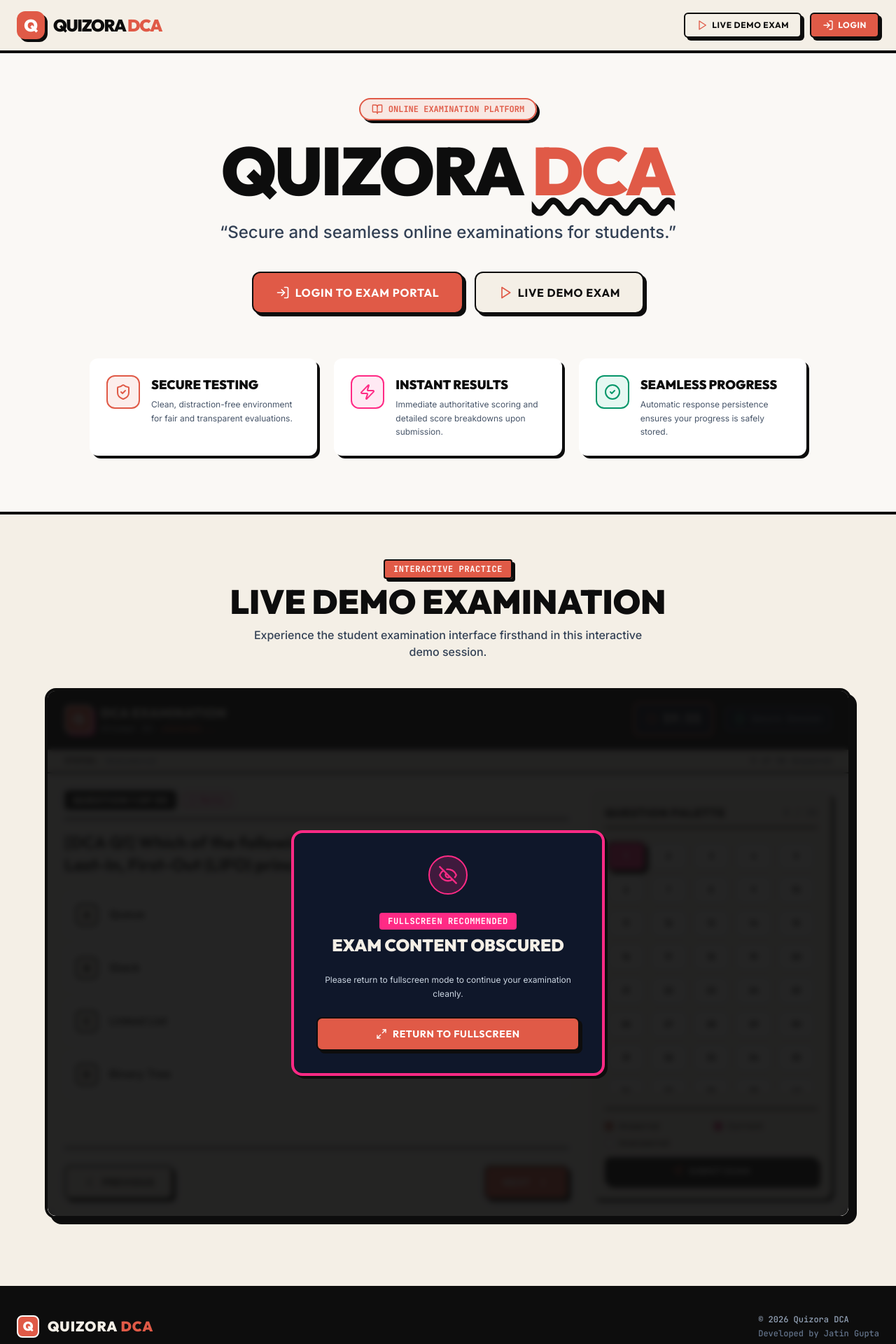
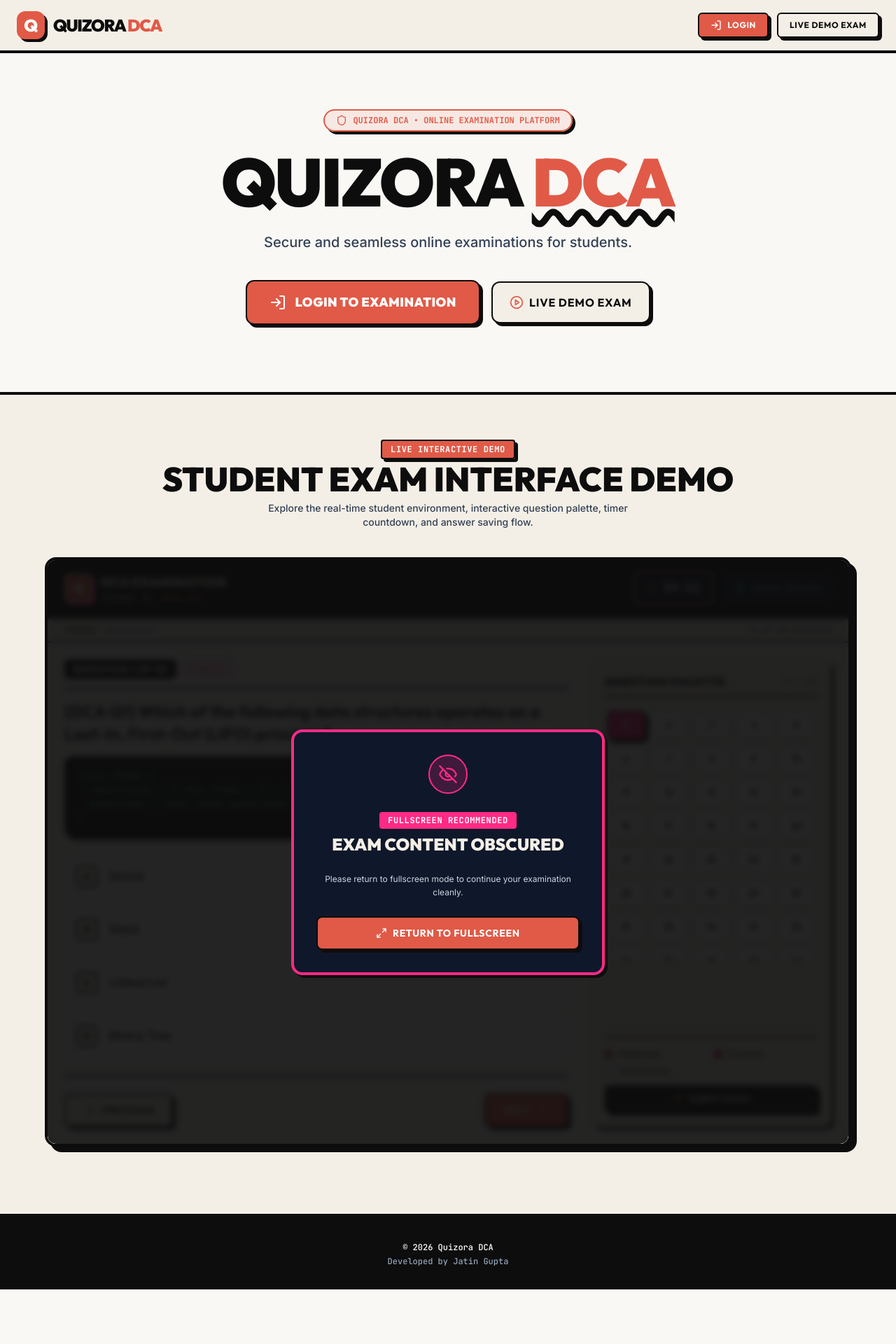
Before and after one commit to jatin009v/Quizora, a Next.js app: page / in a window 1280 px wide. Shown: the top 1920 px of the page at 70% size. After the commit the page ends 1842 px from the top, so only its background shows below. Built offline with nearby package versions, Linux system fonts and the light colour scheme.

Commit message:
feat: clean public homepage with login-first hero and remove technical architecture disclosures

```diff
--- a/app/page.tsx
+++ b/app/page.tsx
@@ -1,43 +1,21 @@
 'use client';
 
 import React, { useRef, useEffect } from 'react';
-import { useRouter } from 'next/navigation';
 import gsap from 'gsap';
 import { MagneticButton } from '@/components/ui/MagneticButton';
 import { ExamInterface } from '@/components/exam/ExamInterface';
-import {
-  LogIn,
-  Play,
-  ShieldCheck,
-  Zap,
-  CheckCircle2,
-  BookOpen,
-} from 'lucide-react';
+import { LogIn, PlayCircle, Shield } from 'lucide-react';
 import { ClientQuestion, ExamAttempt } from '@/types/database';
+import Link from 'next/link';
 
-// Sample DCA Demo Dataset for live preview
+// Sample 50-Question DCA Demo Dataset for immediate testing
 const generateSampleQuestions = (): ClientQuestion[] => {
   const topics = [
-    {
-      text: 'Which of the following data structures operates on a Last-In, First-Out (LIFO) principle?',
-      opts: ['Queue', 'Stack', 'Linked List', 'Binary Tree'],
-    },
-    {
-      text: 'What is the worst-case time complexity of QuickSort algorithm?',
-      opts: ['O(n log n)', 'O(n)', 'O(n²)', 'O(1)'],
-    },
-    {
-      text: 'In relational databases, which key uniquely identifies each record in a table?',
-      opts: ['Foreign Key', 'Primary Key', 'Candidate Key', 'Composite Key'],
-    },
-    {
-      text: 'Which HTTP status code corresponds to "Unauthorized Access"?',
-      opts: ['400 Bad Request', '401 Unauthorized', '403 Forbidden', '404 Not Found'],
-    },
-    {
-      text: 'What does CSS specificity rule dictate when two conflicting styles apply to an element?',
-      opts: ['Inline > ID > Class > Element', 'Element > Class > ID > Inline', 'Order in file only', 'Alphabetical order'],
-    },
+    { text: 'Which of the following data structures operates on a Last-In, First-Out (LIFO) principle?', opts: ['Queue', 'Stack', 'Linked List', 'Binary Tree'], snippet: 'class Stack {\n  constructor() { this.items = []; }\n  push(item) { this.items.push(item); }\n}' },
+    { text: 'What is the worst-case time complexity of QuickSort algorithm?', opts: ['O(n log n)', 'O(n)', 'O(n²)', 'O(1)'], snippet: null },
+    { text: 'In SQL, which constraint is used to ensure all values in a column are unique and uniquely identify a row?', opts: ['FOREIGN KEY', 'PRIMARY KEY', 'CHECK', 'DEFAULT'], snippet: null },
+    { text: 'Which HTTP status code corresponds to "Unauthorized Access"?', opts: ['400 Bad Request', '401 Unauthorized', '403 Forbidden', '404 Not Found'], snippet: null },
+    { text: 'What does CSS specificity rule dictate when two conflicting styles apply to the same element?', opts: ['Inline > ID > Class > Element', 'Element > Class > ID > Inline', 'Order in file only', 'Alphabetical order'], snippet: null },
   ];
 
   const questions: ClientQuestion[] = [];
@@ -53,6 +31,7 @@ const generateSampleQuestions = (): ClientQuestion[] => {
       option_c: base.opts[2],
       option_d: base.opts[3],
       marks: (i % 5) + 1,
+      code_snippet: base.snippet || undefined,
       created_at: new Date().toISOString(),
       updated_at: new Date().toISOString(),
     });
@@ -63,9 +42,9 @@ const generateSampleQuestions = (): ClientQuestion[] => {
 const demoQuestions = generateSampleQuestions();
 
 const demoAttempt: ExamAttempt = {
-  id: 'a1b2c3d4-e5f6-7890-abcd-1234567890ab',
-  user_id: 'usr-student-001',
-  paper_id: 'paper-dca-2026',
+  id: 'demo-attempt-001',
+  user_id: 'usr-demo-student',
+  paper_id: 'paper-demo-2026',
   status: 'IN_PROGRESS',
   started_at: new Date().toISOString(),
   expires_at: new Date(Date.now() + 3600 * 1000).toISOString(),
@@ -81,13 +60,12 @@ const demoAttempt: ExamAttempt = {
 };
 
 export default function Home() {
-  const router = useRouter();
   const heroRef = useRef<HTMLDivElement>(null);
   const examSectionRef = useRef<HTMLDivElement>(null);
 
   useEffect(() => {
     const ctx = gsap.context(() => {
-      gsap.from('.hero-badge', { y: -20, opacity: 0, duration: 0.7, ease: 'power2.out' });
+      gsap.from('.hero-badge', { y: -20, opacity: 0, duration: 0.7, ease: 'back.out(1.7)' });
       gsap.from('.hero-title', { y: 30, opacity: 0, duration: 0.8, delay: 0.15, ease: 'power3.out' });
       gsap.from('.hero-sub', { y: 20, opacity: 0, duration: 0.7, delay: 0.3, ease: 'power2.out' });
       gsap.from('.hero-cta', { scale: 0.95, opacity: 0, duration: 0.5, delay: 0.45, ease: 'power2.out' });
@@ -100,13 +78,9 @@ export default function Home() {
     examSectionRef.current?.scrollIntoView({ behavior: 'smooth' });
   };
 
-  const handleNavigateLogin = () => {
-    router.push('/login');
-  };
-
   return (
     <main className="min-h-screen bg-canvas text-brand-black flex flex-col justify-between">
-      {/* STICKY HEADER */}
+      {/* NAVBAR */}
       <nav className="w-full bg-warm-beige border-b-4 border-brand-black sticky top-0 z-50">
         <div className="max-w-7xl mx-auto px-6 py-4 flex items-center justify-between">
           <div className="flex items-center gap-3">
@@ -121,94 +95,63 @@ export default function Home() {
           </div>
 
           <div className="flex items-center gap-3">
-            <MagneticButton variant="outline" size="sm" onClick={scrollToExam}>
-              <Play className="w-4 h-4 mr-1.5 inline text-burnt-orange" />
-              Live Demo Exam
-            </MagneticButton>
-            <MagneticButton variant="primary" size="sm" onClick={handleNavigateLogin}>
-              <LogIn className="w-4 h-4 mr-1.5 inline" />
-              Login
+            <Link href="/login">
+              <MagneticButton variant="primary" size="sm" className="flex items-center gap-2">
+                <LogIn className="w-4 h-4" /> LOGIN
+              </MagneticButton>
+            </Link>
+
+            <MagneticButton variant="outline" size="sm" onClick={scrollToExam} className="hidden sm:inline-flex">
+              LIVE DEMO EXAM
             </MagneticButton>
           </div>
         </div>
       </nav>
 
-      {/* HERO SECTION (LOGIN FIRST) */}
-      <section ref={heroRef} className="max-w-7xl mx-auto px-6 pt-16 pb-20 text-center relative flex-1">
+      {/* LOGIN-FIRST HERO SECTION */}
+      <section ref={heroRef} className="max-w-5xl mx-auto px-6 pt-20 pb-24 text-center relative flex-1 flex flex-col items-center justify-center">
         <div className="hero-badge inline-flex items-center gap-2 bg-burnt-orange/10 border-2 border-burnt-orange px-4 py-1.5 rounded-full text-xs font-mono font-bold text-burnt-orange uppercase mb-6 shadow-editorial">
-          <BookOpen className="w-4 h-4" /> Online Examination Platform
+          <Shield className="w-4 h-4 text-burnt-orange" /> Quizora DCA • Online Examination Platform
         </div>
 
-        <h1 className="hero-title font-display font-black text-5xl md:text-7xl lg:text-8xl tracking-tight uppercase text-brand-black leading-none mb-6">
+        <h1 className="hero-title font-display font-black text-5xl sm:text-6xl md:text-7xl lg:text-8xl tracking-tight uppercase text-brand-black leading-none mb-6">
           QUIZORA <span className="text-burnt-orange underline decoration-brand-black decoration-wavy">DCA</span>
         </h1>
 
-        <p className="hero-sub max-w-2xl mx-auto text-lg md:text-2xl text-slate-700 font-sans font-medium mb-10 leading-relaxed">
-          &ldquo;Secure and seamless online examinations for students.&rdquo;
+        <p className="hero-sub max-w-2xl mx-auto text-lg md:text-xl text-slate-700 font-sans font-medium mb-10 leading-relaxed">
+          Secure and seamless online examinations for students.
         </p>
 
         <div className="hero-cta flex flex-wrap items-center justify-center gap-4">
-          <MagneticButton variant="primary" size="lg" onClick={handleNavigateLogin}>
-            <LogIn className="w-5 h-5 mr-2" /> Login to Exam Portal
+          <Link href="/login">
+            <MagneticButton variant="primary" size="lg" className="px-8 py-4 text-lg font-black tracking-wide flex items-center gap-3">
+              <LogIn className="w-6 h-6" /> LOGIN TO EXAMINATION
+            </MagneticButton>
+          </Link>
+
+          <MagneticButton
+            variant="outline"
+            size="lg"
+            onClick={scrollToExam}
+            className="px-6 py-4 text-base font-bold flex items-center gap-2"
+          >
+            <PlayCircle className="w-5 h-5 text-burnt-orange" /> LIVE DEMO EXAM
           </MagneticButton>
-
-          <MagneticButton variant="outline" size="lg" onClick={scrollToExam}>
-            <Play className="w-5 h-5 mr-2 text-burnt-orange" /> Live Demo Exam
-          </MagneticButton>
-        </div>
-
-        {/* STUDENT FEATURES STRIP */}
-        <div className="mt-16 grid grid-cols-1 md:grid-cols-3 gap-6 text-left max-w-5xl mx-auto">
-          <div className="bg-white p-6 rounded-xl border-3 border-brand-black shadow-editorial flex items-start gap-4">
-            <div className="w-12 h-12 rounded-xl bg-burnt-orange/10 border-2 border-burnt-orange text-burnt-orange flex items-center justify-center shrink-0">
-              <ShieldCheck className="w-6 h-6" />
-            </div>
-            <div>
-              <h3 className="font-display font-black text-lg uppercase text-brand-black">Secure Testing</h3>
-              <p className="text-xs text-slate-600 mt-1 leading-relaxed">
-                Clean, distraction-free environment for fair and transparent evaluations.
-              </p>
-            </div>
-          </div>
-
-          <div className="bg-white p-6 rounded-xl border-3 border-brand-black shadow-editorial flex items-start gap-4">
-            <div className="w-12 h-12 rounded-xl bg-vibrant-pink/10 border-2 border-vibrant-pink text-vibrant-pink flex items-center justify-center shrink-0">
-              <Zap className="w-6 h-6" />
-            </div>
-            <div>
-              <h3 className="font-display font-black text-lg uppercase text-brand-black">Instant Results</h3>
-              <p className="text-xs text-slate-600 mt-1 leading-relaxed">
-                Immediate authoritative scoring and detailed score breakdowns upon submission.
-              </p>
-            </div>
-          </div>
-
-          <div className="bg-white p-6 rounded-xl border-3 border-brand-black shadow-editorial flex items-start gap-4">
-            <div className="w-12 h-12 rounded-xl bg-emerald-500/10 border-2 border-emerald-600 text-emerald-600 flex items-center justify-center shrink-0">
-              <CheckCircle2 className="w-6 h-6" />
-            </div>
-            <div>
-              <h3 className="font-display font-black text-lg uppercase text-brand-black">Seamless Progress</h3>
-              <p className="text-xs text-slate-600 mt-1 leading-relaxed">
-                Automatic response persistence ensures your progress is safely stored.
-              </p>
-            </div>
-          </div>
         </div>
       </section>
 
-      {/* LIVE DEMO EXAM SECTION */}
-      <section ref={examSectionRef} className="bg-warm-beige py-16 border-t-4 border-b-4 border-brand-black">
+      {/* LIVE ENVIRONMENT SECTION */}
+      <section ref={examSectionRef} id="demo-exam" className="bg-warm-beige py-16 border-t-4 border-b-4 border-brand-black">
         <div className="max-w-7xl mx-auto px-6">
-          <div className="text-center mb-10 space-y-3">
+          <div className="text-center mb-10 space-y-2">
             <span className="bg-burnt-orange text-white px-3 py-1 rounded font-mono text-xs font-bold uppercase tracking-wider border-2 border-brand-black shadow-editorial">
-              Interactive Practice
+              Live Interactive Demo
             </span>
             <h2 className="font-display font-black text-3xl md:text-5xl uppercase text-brand-black">
-              Live Demo Examination
+              Student Exam Interface Demo
             </h2>
-            <p className="text-slate-700 max-w-xl mx-auto text-sm md:text-base font-medium">
-              Experience the student examination interface firsthand in this interactive demo session.
+            <p className="text-slate-700 max-w-xl mx-auto text-sm font-medium">
+              Explore the real-time student environment, interactive question palette, timer countdown, and answer saving flow.
             </p>
           </div>
 
@@ -216,23 +159,10 @@ export default function Home() {
         </div>
       </section>
 
-      {/* SIMPLE MINIMAL FOOTER */}
-      <footer className="bg-brand-black text-white py-8 border-t-4 border-brand-black">
-        <div className="max-w-7xl mx-auto px-6 flex flex-col md:flex-row items-center justify-between gap-4 text-center md:text-left">
-          <div className="flex items-center gap-3">
-            <div className="w-8 h-8 bg-burnt-orange rounded-lg border-2 border-white flex items-center justify-center font-display font-black text-lg text-white">
-              Q
-            </div>
-            <span className="font-display font-black text-xl tracking-wider text-warm-beige uppercase">
-              QUIZORA <span className="text-burnt-orange">DCA</span>
-            </span>
-          </div>
-
-          <div className="text-xs font-mono text-slate-400 space-y-1">
-            <p>&copy; 2026 Quizora DCA</p>
-            <p className="text-slate-500">Developed by Jatin Gupta</p>
-          </div>
-        </div>
+      {/* MINIMAL PUBLIC FOOTER */}
+      <footer className="bg-brand-black text-white py-8 border-t-4 border-brand-black text-center font-mono text-xs text-slate-300 space-y-1">
+        <p>© 2026 Quizora DCA</p>
+        <p className="text-slate-400">Developed by Jatin Gupta</p>
       </footer>
     </main>
   );
```
